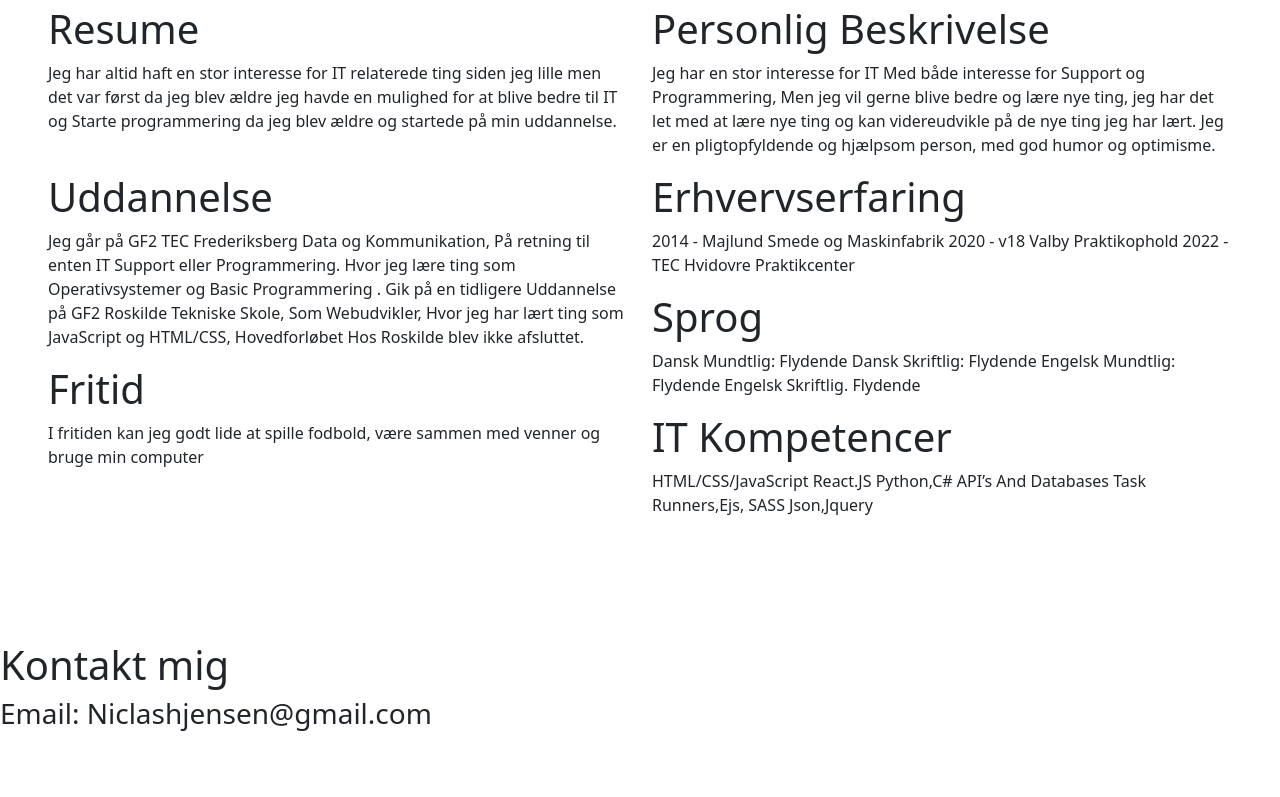
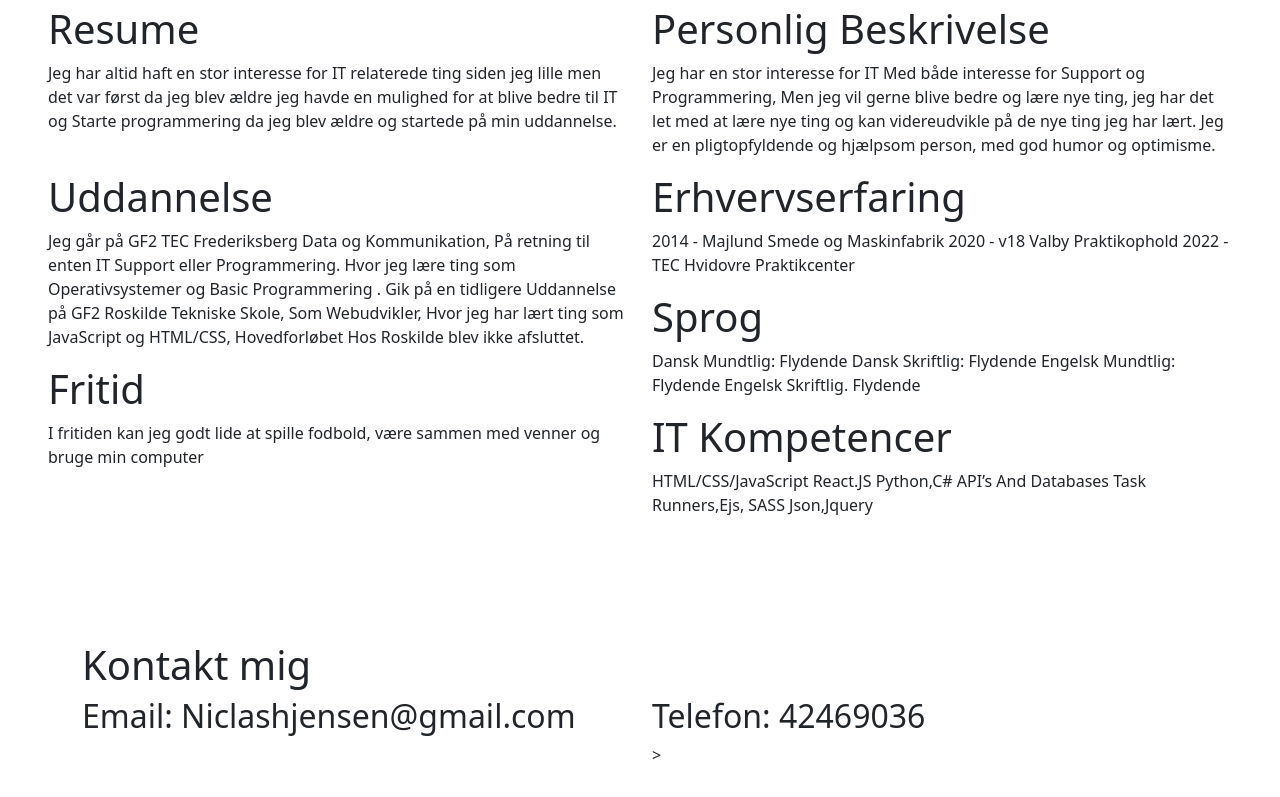
Before and after one commit to NiclasWinsAlways/NiclasWinsAlways.github.io, a plain HTML site: page Index.html in a window 1280 px wide. Shown: the part 1047-1844 px from the top of the page. Drawn offline with nearby package versions, Linux system fonts and the light colour scheme.

Commit message:
Commit Contact

```diff
--- a/Index.html
+++ b/Index.html
@@ -121,8 +121,15 @@ rap.bundle.min.js"></script>
 </section>
 
 <section id="Contact">
-    <h1>Kontakt mig</h1>
-    <h3>Email: Niclashjensen@gmail.com</h1>
+    <div class="container">
+        <div class="row">
+            <h1>Kontakt mig</h1>
+            <div class="col"><h2>Email: Niclashjensen@gmail.com</h1>
+            </div>
+            <div class="col"><h2>Telefon: 42469036</h1>>
+          <div class="w-100"></div>
+        </div>
+      </div>
 </section>
 </body>
 </html>
```
